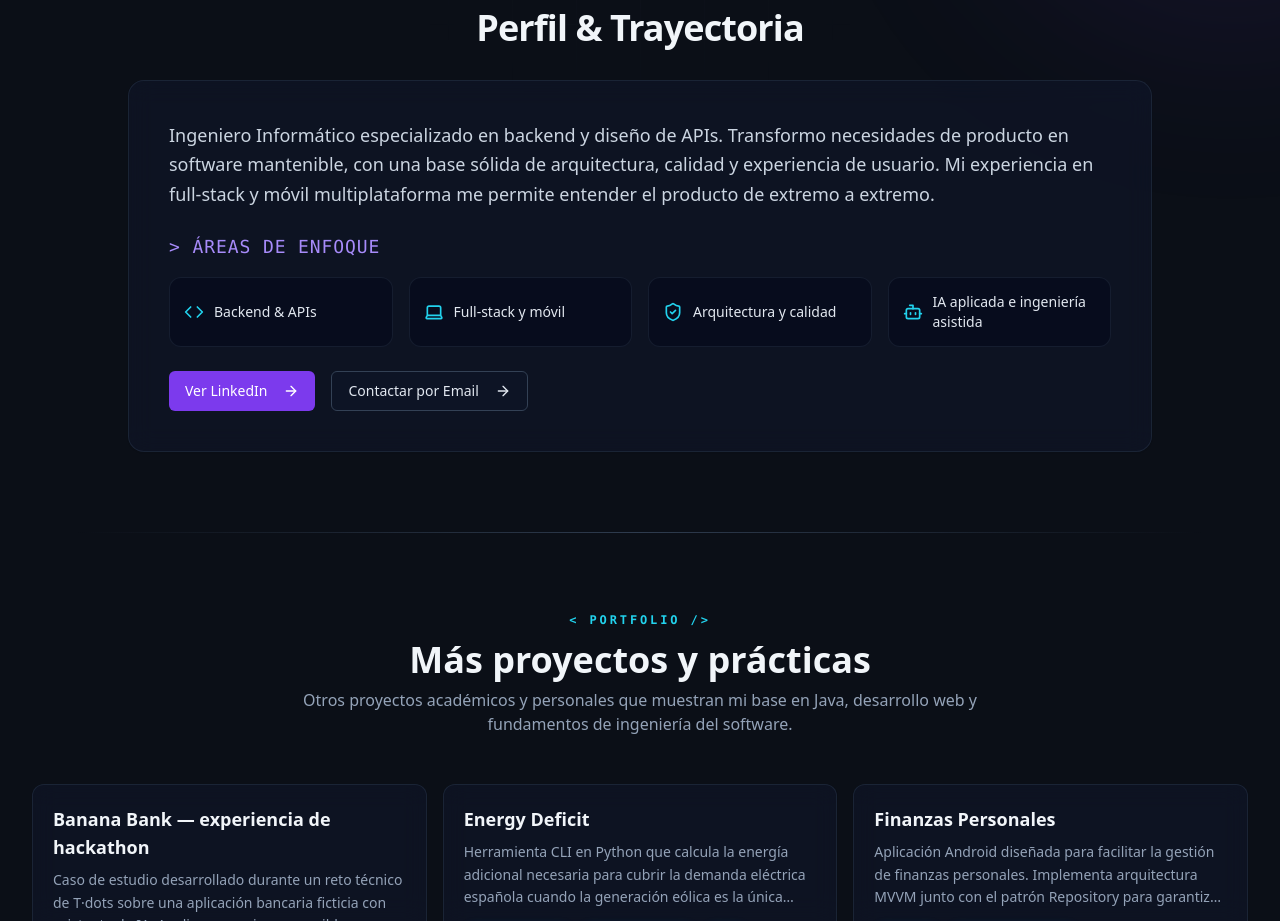
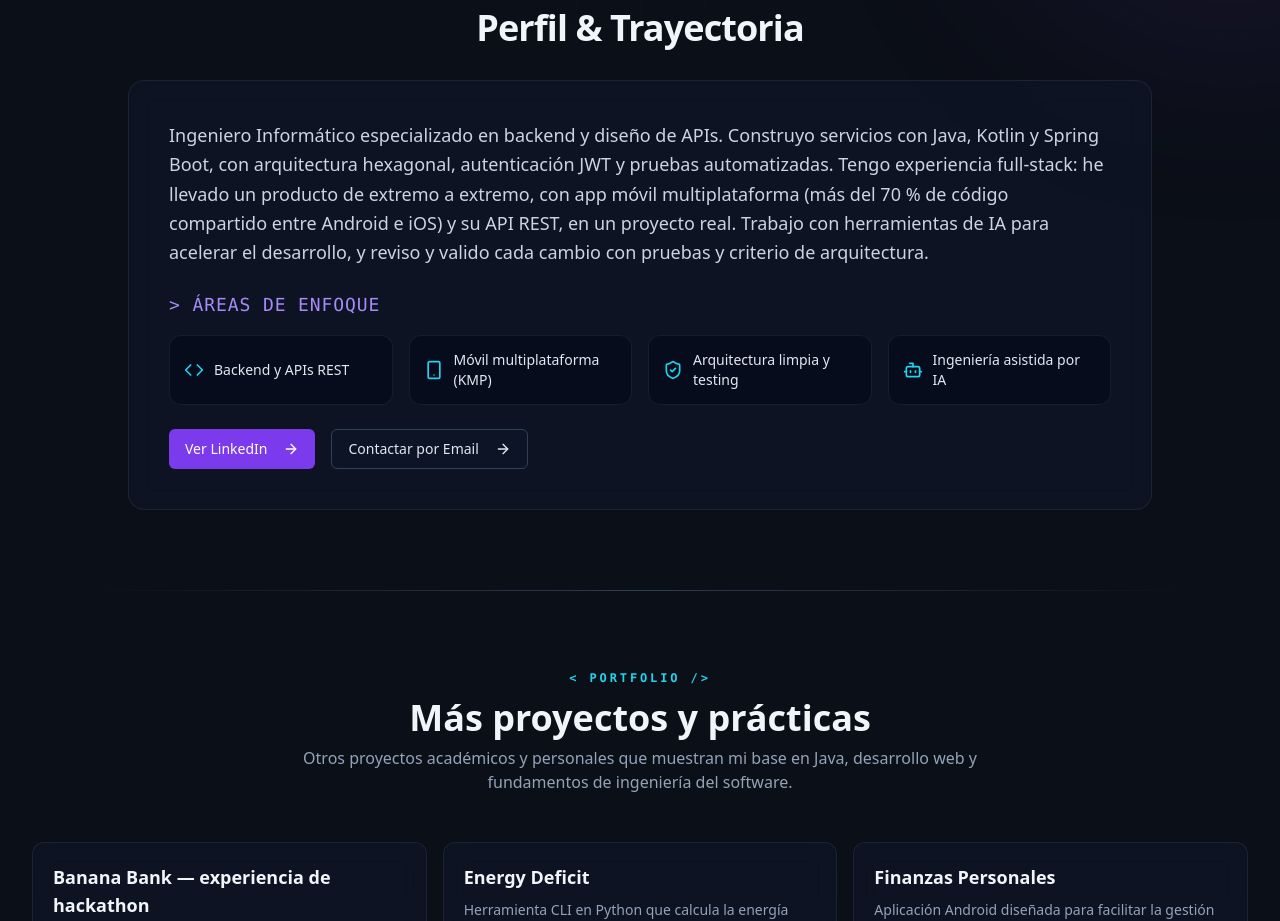
Before and after one commit to asobrados03/alfredo-sobrados-portfolio, a React (Vite) app: page / in a window 1280 px wide. Shown: the part 2280-3201 px from the top of the page. Built offline with nearby package versions, Linux system fonts and the light colour scheme.

Commit message:
feat(profile): reescribe el texto del perfil y las áreas de enfoque

```diff
--- a/src/components/About.tsx
+++ b/src/components/About.tsx
@@ -1,4 +1,4 @@
-import { ArrowRight, Bot, Code, Laptop, ShieldCheck } from "lucide-react";
+import {ArrowRight, Bot, Code, ShieldCheck, Smartphone} from "lucide-react";
 import { Button } from "@/components/ui/button";
 
 const About = () => {
@@ -13,27 +13,30 @@ const About = () => {
             <div className="flex flex-col md:flex-row gap-8 items-center">
               <div className="flex-1">
                 <p className="mb-6 text-lg leading-relaxed text-slate-300">
-                  Ingeniero Informático especializado en backend y diseño de APIs. Transformo necesidades de producto en
-                  software mantenible, con una base sólida de arquitectura, calidad y experiencia de usuario. Mi experiencia
-                  en full-stack y móvil multiplataforma me permite entender el producto de extremo a extremo.
+                  Ingeniero Informático especializado en backend y diseño de APIs. Construyo servicios con Java, Kotlin
+                  y Spring Boot, con arquitectura hexagonal, autenticación JWT y pruebas automatizadas. Tengo
+                  experiencia full-stack: he llevado un producto de extremo a extremo, con app móvil multiplataforma
+                  (más del 70 % de código compartido entre Android e iOS) y su API REST, en un proyecto real. Trabajo
+                  con herramientas de IA para acelerar el desarrollo, y reviso y valido cada cambio con pruebas y
+                  criterio de arquitectura.
                 </p>
                 <h3 className="mb-4 text-lg font-mono uppercase tracking-wider text-violet-400">&gt; Áreas de enfoque</h3>
                 <div className="mb-6 grid grid-cols-1 gap-4 md:grid-cols-2 xl:grid-cols-4">
                   <div className="flex items-center gap-2.5 rounded-xl border border-slate-800/60 bg-slate-950/40 p-3.5">
                     <Code className="h-5 w-5 text-cyan-400 shrink-0" aria-hidden="true" />
-                    <span className="text-sm font-medium text-slate-200">Backend &amp; APIs</span>
+                    <span className="text-sm font-medium text-slate-200">Backend y APIs REST</span>
                   </div>
                   <div className="flex items-center gap-2.5 rounded-xl border border-slate-800/60 bg-slate-950/40 p-3.5">
-                    <Laptop className="h-5 w-5 text-cyan-400 shrink-0" aria-hidden="true" />
-                    <span className="text-sm font-medium text-slate-200">Full-stack y móvil</span>
+                    <Smartphone className="h-5 w-5 text-cyan-400 shrink-0" aria-hidden="true" />
+                    <span className="text-sm font-medium text-slate-200">Móvil multiplataforma (KMP)</span>
                   </div>
                   <div className="flex items-center gap-2.5 rounded-xl border border-slate-800/60 bg-slate-950/40 p-3.5">
                     <ShieldCheck className="h-5 w-5 shrink-0 text-cyan-400" aria-hidden="true" />
-                    <span className="text-sm font-medium text-slate-200">Arquitectura y calidad</span>
+                    <span className="text-sm font-medium text-slate-200">Arquitectura limpia y testing</span>
                   </div>
                   <div className="flex items-center gap-2.5 rounded-xl border border-slate-800/60 bg-slate-950/40 p-3.5">
                     <Bot className="h-5 w-5 shrink-0 text-cyan-400" aria-hidden="true" />
-                    <span className="text-sm font-medium text-slate-200">IA aplicada e ingeniería asistida</span>
+                    <span className="text-sm font-medium text-slate-200">Ingeniería asistida por IA</span>
                   </div>
                 </div>
                 <div className="flex flex-col sm:flex-row gap-4 mt-6">
```
